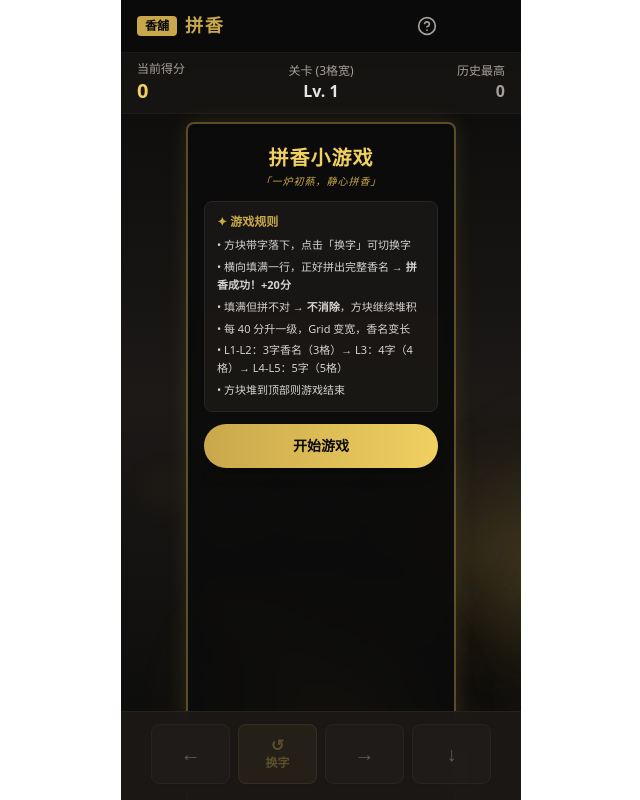
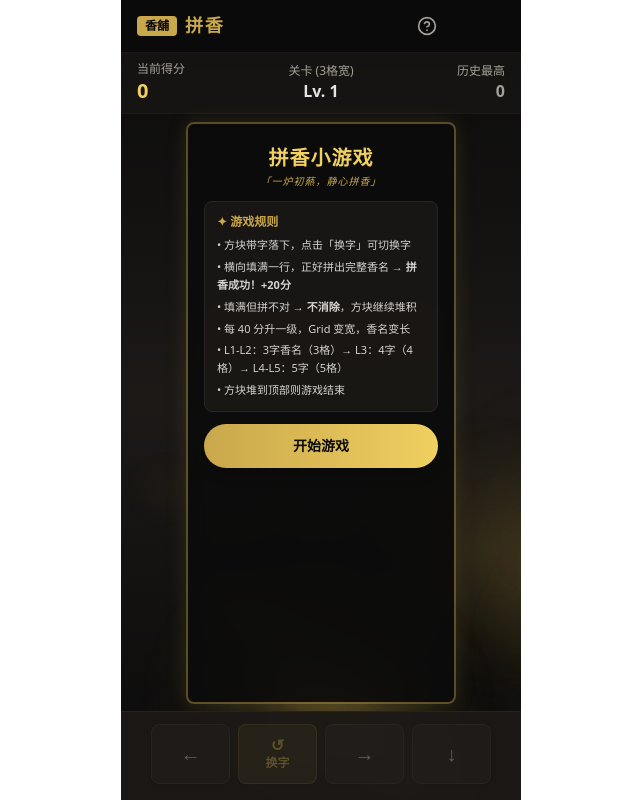
Before and after one commit to coachcactus-cell/yixu-ai, a Next.js app: page /shop/pinxiang in a window 1280 px wide. Shown: the whole page, without its empty margins (319-959 px from the left). Built offline with nearby package versions, Linux system fonts and the light colour scheme.

Commit message:
fix: Grid改用flex自适应高度，8行全部可见，方块不再被footer遮住消失

```diff
--- a/src/components/PinXiangGame.tsx
+++ b/src/components/PinXiangGame.tsx
@@ -623,10 +623,12 @@ export default function PinXiangGame() {
           style={{
             display: "grid",
             gridTemplateColumns: `repeat(${currentGridWidth}, minmax(0, 1fr))`,
+            gridTemplateRows: `repeat(${GRID_HEIGHT}, 1fr)`,
             gap: "1px",
             width: "100%",
-            aspectRatio: `${currentGridWidth} / ${GRID_HEIGHT}`,
             maxWidth: `${currentGridWidth === 3 ? "270px" : currentGridWidth === 4 ? "320px" : "360px"}`,
+            flex: "1 1 0",
+            minHeight: "0",
           }}
         >
           {grid.map((row, rIdx) =>
@@ -649,7 +651,7 @@ export default function PinXiangGame() {
               return (
                 <div
                   key={`${rIdx}-${cIdx}`}
-                  className={`flex items-center justify-center rounded-sm text-2xl font-bold select-none aspect-square transition-all duration-75 ${
+                  className={`flex items-center justify-center rounded-sm text-2xl font-bold select-none transition-all duration-75 ${
                     isCurrent
                       ? "bg-gradient-to-br from-[#f0d060] to-[#c9a84c] text-white shadow-[0_0_12px_rgba(201,168,76,0.5)] border border-amber-100"
                       : safeCell
```
